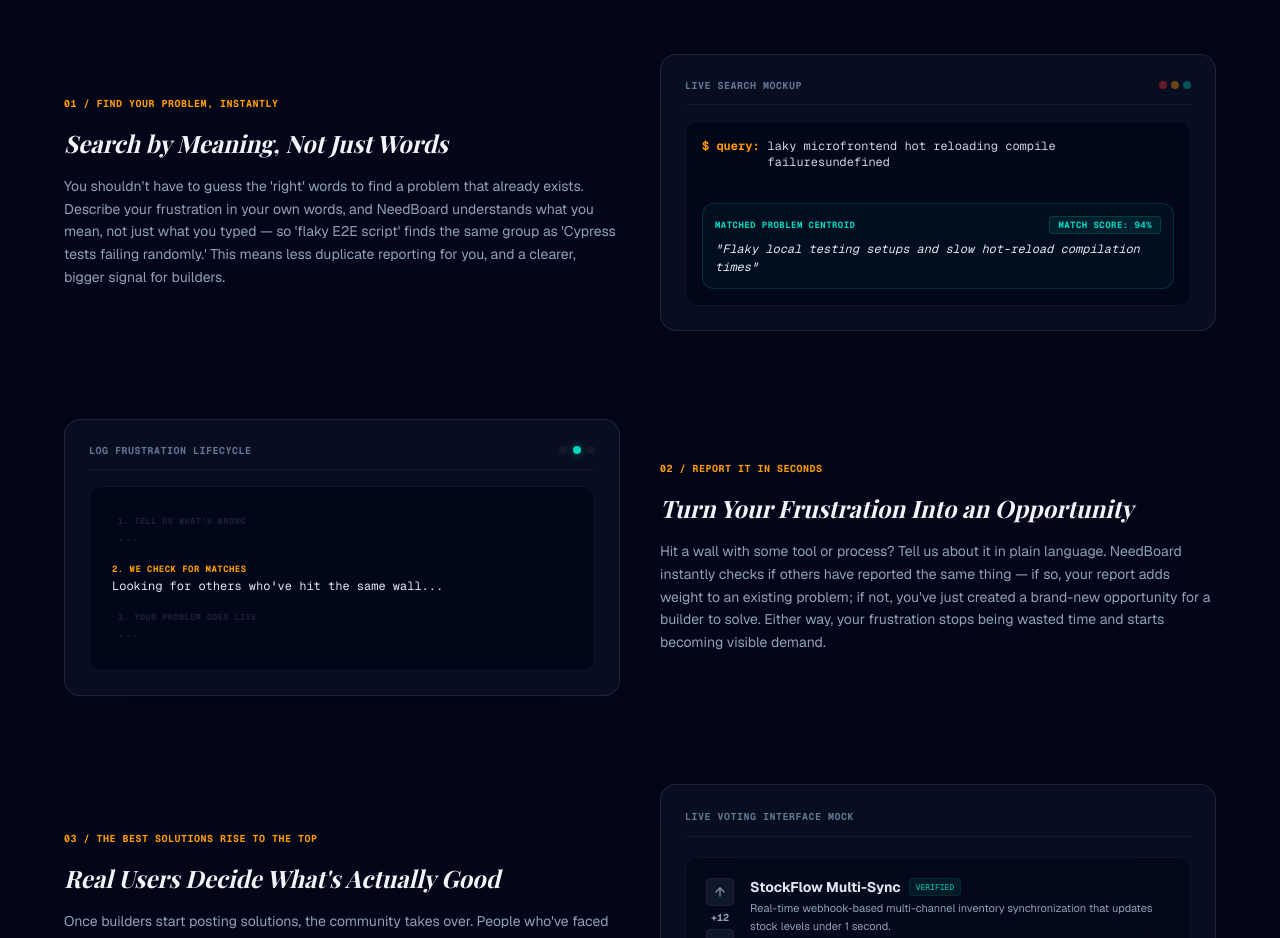
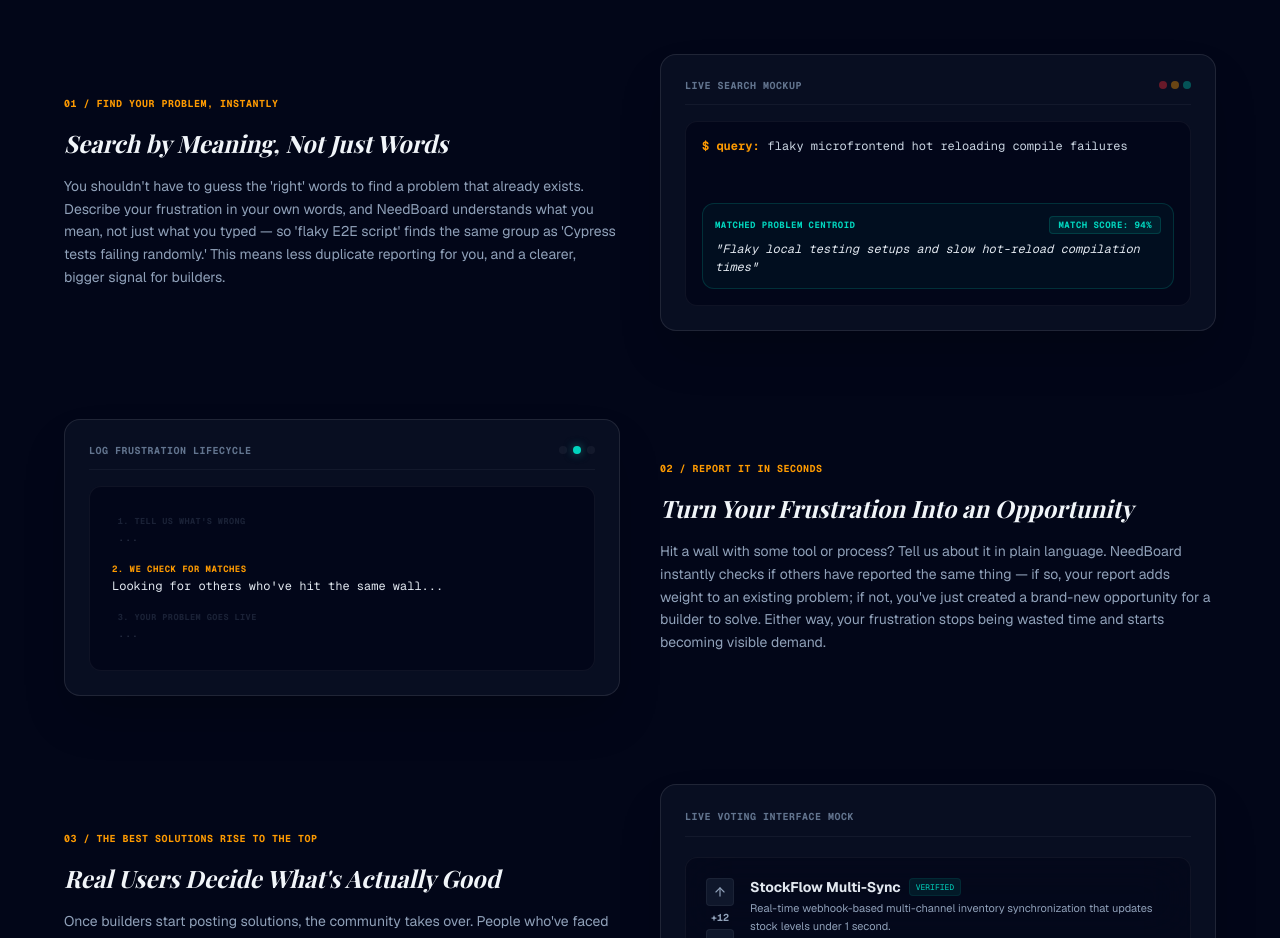
Before and after one commit to Manyfaces860/product-market-fit-engine, a Next.js app: page / in a window 1280 px wide. Shown: the part 1240-2178 px from the top of the page. Built offline with nearby package versions, Linux system fonts and the light colour scheme; no server answers; the database is empty; a web font is replaced by a local one.

Commit message:
fixed query animation

```diff
--- a/src/app/page.tsx
+++ b/src/app/page.tsx
@@ -71,31 +71,41 @@ export default function LandingPage() {
   // 2. Interactive Search Mock Typing Loop
 useEffect(() => {
   const fullText = HOMEPAGE_COPY.features.list[0]?.interactiveInput || 'flaky microfrontend compile failures';
-    let index = 0;
-    let timer: NodeJS.Timeout;
+  let timer: ReturnType<typeof setTimeout>;
+  let cancelled = false;
 
   const runSearchSimulation = () => {
+    if (cancelled) return;
     setSearchMockPhase('typing');
     setSearchText('');
-      index = 0;
+
+    let index = 0;
 
     const typeChar = () => {
+      if (cancelled) return;
+
       if (index < fullText.length) {
-          setSearchText(prev => prev + fullText[index]);
+        const char = fullText[index];
         index++;
+        setSearchText(prev => prev + char);
         timer = setTimeout(typeChar, 40);
-        } else {
+        return;
+      }
+
       // Finished typing, trigger scan!
       timer = setTimeout(() => {
+        if (cancelled) return;
         setSearchMockPhase('scanning');
+
         // Scan for 1.5 seconds, then show match!
         timer = setTimeout(() => {
+          if (cancelled) return;
           setSearchMockPhase('matched');
+
           // Hold match for 4 seconds, then repeat!
           timer = setTimeout(runSearchSimulation, 4000);
         }, 1500);
       }, 800);
-        }
     };
 
     // Start typing delay
@@ -103,7 +113,11 @@ export default function LandingPage() {
   };
 
   runSearchSimulation();
-    return () => clearTimeout(timer);
+
+  return () => {
+    cancelled = true;
+    clearTimeout(timer);
+  };
 }, []);
 
   // 3. Interactive Submit Lifecycle Stage Loop
```
Lines whose indentation alone changed are shown as unchanged.
